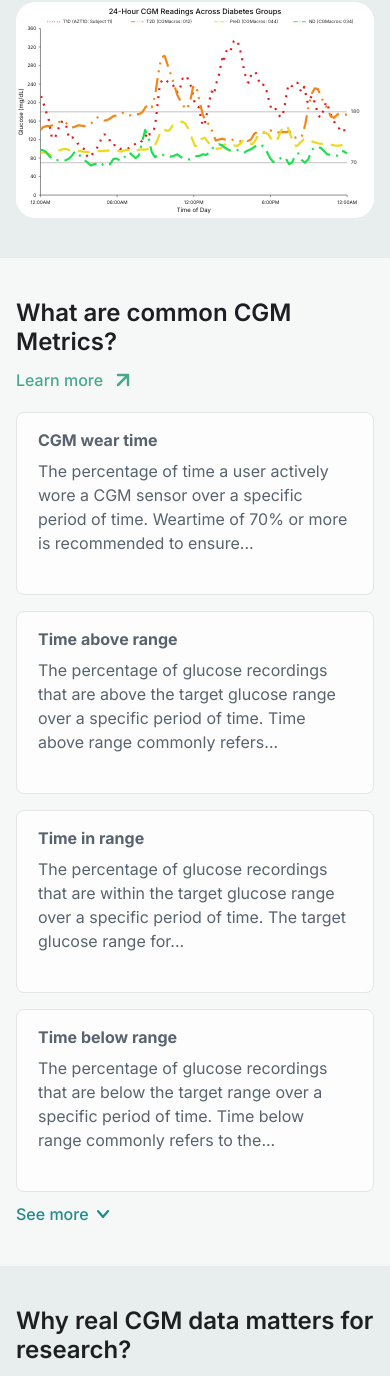
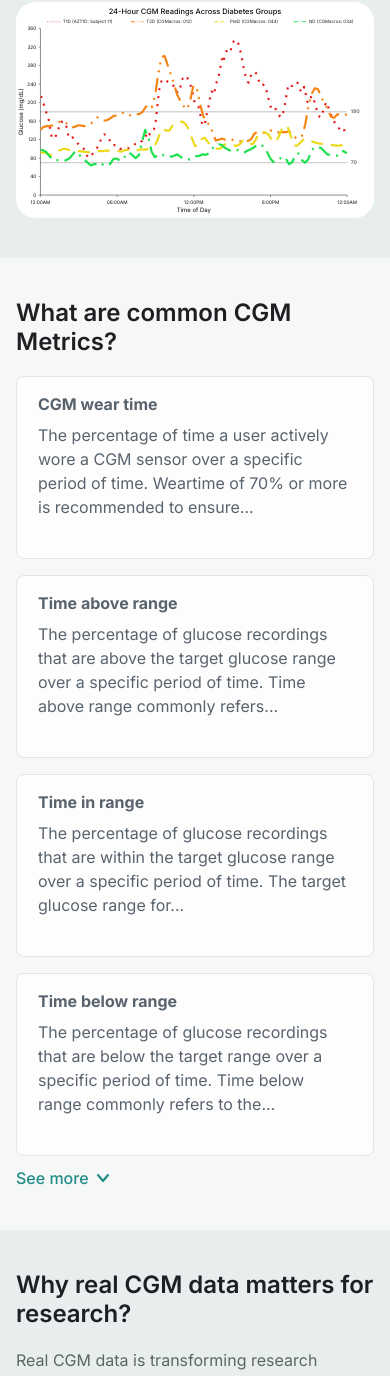
Before and after one commit to Augmented-Health-Lab/Glucose-ML-frontend, a React (Vite) app in the folder frontend/glucose-ml-web/: page /background in a window 390 px wide. Shown: the part 3442-4818 px from the top of the page. Built offline with nearby package versions, Linux system fonts and the light colour scheme.

Commit message:
fix: move metrics learn more link below expansion

```diff
--- a/frontend/glucose-ml-web/src/features/background/BackgroundPage.tsx
+++ b/frontend/glucose-ml-web/src/features/background/BackgroundPage.tsx
@@ -506,18 +506,7 @@ const BackgroundPage = () => {
 
         <section id="glossary" className="background-section background-section--white">
           <div className="background-page__inner">
-            <div className="background-glossary-heading">
             <h2>What are common CGM Metrics?</h2>
-              <a
-                className="background-learn-more background-learn-more--inline"
-                href="https://diabetesjournals.org/care/article/42/8/1593/36184/Clinical-Targets-for-Continuous-Glucose-Monitoring"
-                rel="noreferrer"
-                target="_blank"
-              >
-                Learn more
-                <img src="/figma-assets/icon-arrow-up-right.png" alt="" />
-              </a>
-            </div>
             <div id="background-metric-cards" className="background-glossary-grid">
               {primaryMetricTerms.map((term) => (
                 <article className="background-glossary-card" key={term.term}>
@@ -534,6 +523,7 @@ const BackgroundPage = () => {
                   ))
                 : null}
             </div>
+            <div className="background-glossary-actions">
               <button
                 type="button"
                 className="background-glossary-toggle"
@@ -551,6 +541,18 @@ const BackgroundPage = () => {
                   aria-hidden="true"
                 />
               </button>
+              {showAllMetrics ? (
+                <a
+                  className="background-learn-more background-learn-more--inline"
+                  href="https://diabetesjournals.org/care/article/42/8/1593/36184/Clinical-Targets-for-Continuous-Glucose-Monitoring"
+                  rel="noreferrer"
+                  target="_blank"
+                >
+                  Learn more
+                  <img src="/figma-assets/icon-arrow-up-right.png" alt="" />
+                </a>
+              ) : null}
+            </div>
           </div>
         </section>
 
--- a/frontend/glucose-ml-web/src/features/background/background-page.css
+++ b/frontend/glucose-ml-web/src/features/background/background-page.css
@@ -326,11 +326,13 @@
   margin-top: 20px;
 }
 
-.background-glossary-heading {
+.background-glossary-actions {
   display: flex;
-  align-items: flex-start;
+  align-items: center;
   justify-content: space-between;
+  flex-wrap: nowrap;
   gap: 24px;
+  margin-top: 10px;
 }
 
 .background-glossary-toggle {
@@ -338,7 +340,7 @@
   min-height: 24px;
   align-items: center;
   gap: 8px;
-  margin-top: 10px;
+  margin-top: 0;
   padding: 0;
   border: 0;
   background: transparent;
@@ -582,8 +584,7 @@
     gap: 16px;
   }
 
-  .background-heading-row,
-  .background-glossary-heading {
+  .background-heading-row {
     align-items: flex-start;
     flex-direction: column;
     gap: 12px;
```
Also changed, not shown: 3 other files (tests, documents, lock files or other folders). Lines whose indentation alone changed are shown as unchanged.
